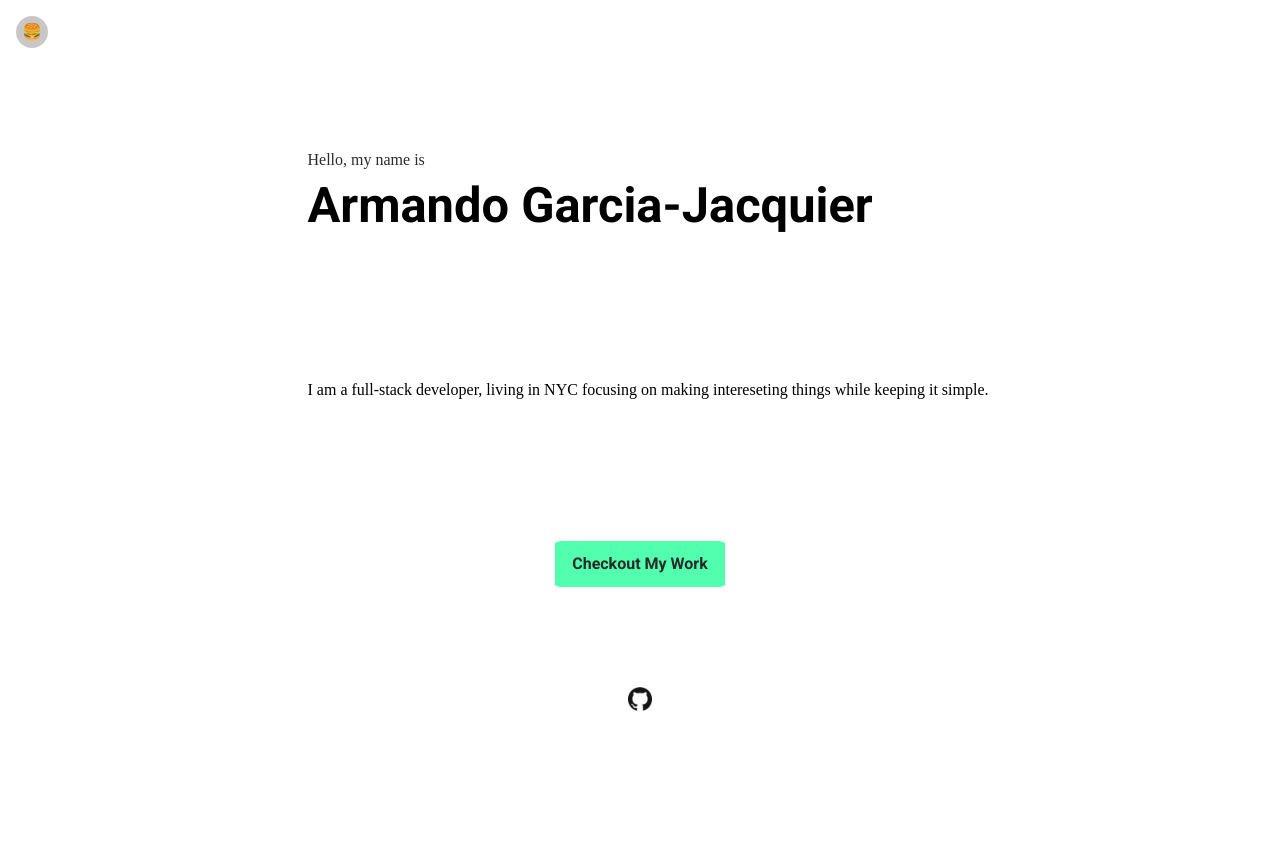
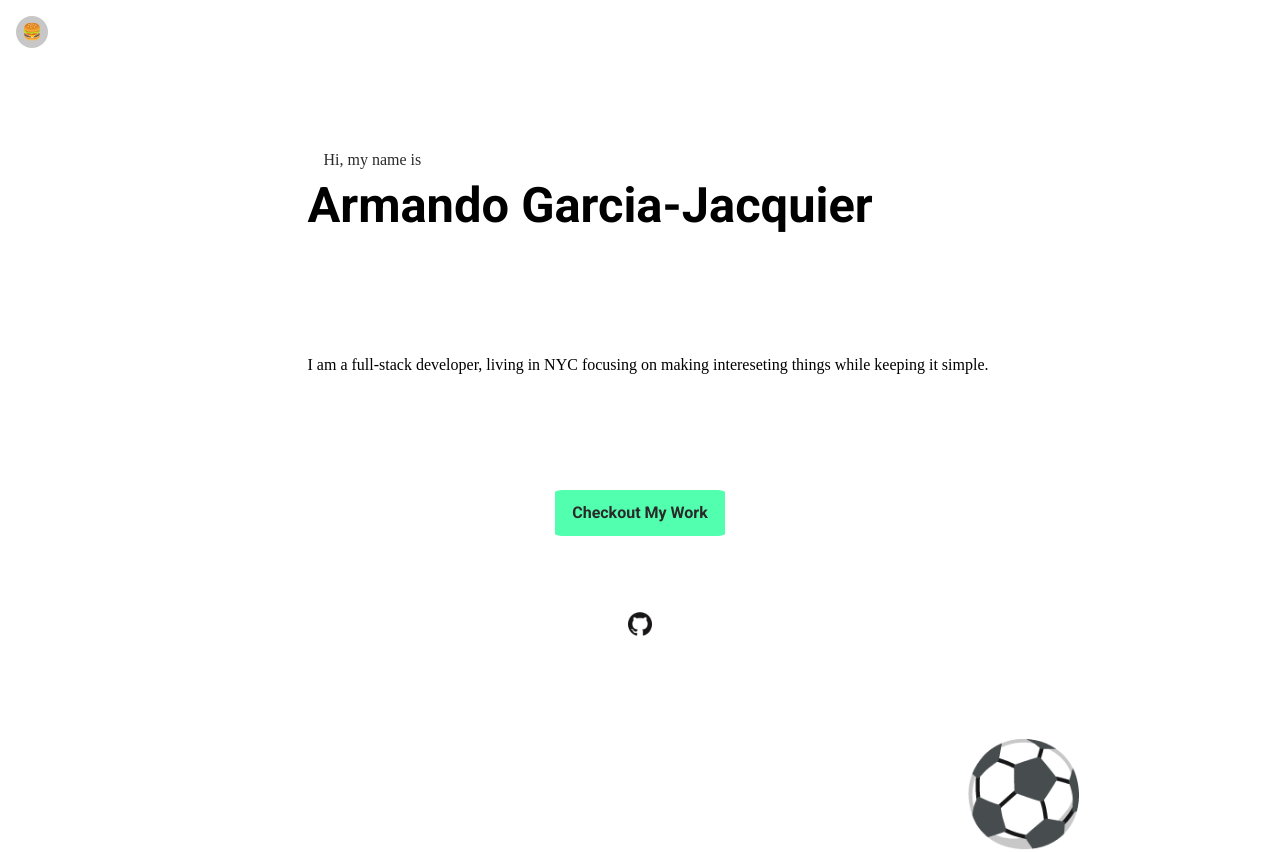
Before and after one commit to armandogj1/portfolio, a Next.js app: page / in a window 1280 px wide. Before the commit the page ends 800 px from the top, so only its background shows below. Built offline with nearby package versions, Linux system fonts and the light colour scheme.

Commit message:
Include football, Adjust css

```diff
--- a/pages/index.jsx
+++ b/pages/index.jsx
@@ -1,13 +1,14 @@
 import Link from 'next/link';
 import Image from 'next/image';
 import Layout from '../src/Layout';
+import { Football } from '../src/Football';
 import styles from '../src/styles/index.module.css';
 
 const App = (props) => {
   return (
     <section className={styles.index}>
       <div className={styles.intro}>
-        <p>Hello, my name is</p>
+        <p>Hi, my name is</p>
         <h1>Armando Garcia-Jacquier</h1>
       </div>
       <p>
@@ -24,6 +25,7 @@ const App = (props) => {
       >
         <Image src='/GitHub.png' alt='github logo' width='24' height='24' />
       </a>
+      <Football />
     </section>
   );
 };
--- /dev/null
+++ b/src/Football.jsx
@@ -0,0 +1,60 @@
+import { useState, useEffect } from 'react';
+import styles from './styles/index.module.css';
+
+export const Football = () => {
+  const [clicked, setClicked] = useState(false);
+  const [position, setPosition] = useState({
+    x: 600,
+    y: 600,
+  });
+
+  useEffect(() => {
+    const ball = document.getElementById('football');
+    // console.log(ball.clientWidth);
+    // console.log('this is innerWidth', window.innerWidth);
+    setPosition({
+      x: window.innerWidth - window.innerWidth / 5,
+      y: window.innerHeight - ball.clientHeight / 64,
+    });
+  }, [process.browser]);
+
+  const stylePosition = {
+    top: position.y,
+    left: position.x,
+  };
+
+  const handleMouseDown = (e) => {
+    e.preventDefault();
+    setClicked(true);
+  };
+
+  const handleMove = (e) => {
+    if (clicked) {
+      setPosition({ x: e.clientX, y: e.clientY });
+    }
+  };
+
+  const handleMouseUp = (e) => {
+    setClicked(false);
+  };
+
+  return (
+    <div>
+      <div
+        id='football'
+        className={styles.ball}
+        className={styles.football}
+        style={stylePosition}
+      >
+        ⚽️
+      </div>
+      <div
+        className={styles.ghost}
+        style={stylePosition}
+        onMouseDown={handleMouseDown}
+        onMouseMove={handleMove}
+        onMouseUp={handleMouseUp}
+      ></div>
+    </div>
+  );
+};
--- a/src/styles/index.module.css
+++ b/src/styles/index.module.css
@@ -5,14 +5,17 @@
   justify-content: space-between;
   height: 100%;
   padding: 5em 0 5em 0em;
+  overflow: hidden;
 }
 
-.index h1,
+.intro,
 .index p {
+  z-index: 1;
   padding-left: 1rem;
 }
 
 .index a {
+  z-index: 1;
   width: fit-content;
   align-self: center;
 }
@@ -29,3 +32,26 @@
 .intro h1 {
   font-weight: 600;
 }
+
+.football {
+  position: absolute;
+  display: flex;
+  box-sizing: border-box;
+  justify-content: center;
+  align-items: center;
+  line-height: 1;
+  font-size: 400px;
+  border-radius: 50%;
+  transform: translate(-50%, -50%) scale(0.25);
+  cursor: pointer;
+  z-index: 0;
+}
+
+.ghost {
+  position: absolute;
+  width: 100px;
+  height: 100px;
+  transform: translate(-50%, -50%) scale(0.25);
+  z-index: 10;
+  border-radius: 50%;
+}
--- a/styles.css
+++ b/styles.css
@@ -15,18 +15,17 @@ html {
 } /*16px*/
 
 body {
-}
-
-body {
   box-sizing: border-box;
   margin: 0;
   padding: 0;
   font-family: var(--roboto);
   height: 100%;
+  max-height: 100vh;
   background: white;
   font-weight: 400;
   line-height: 1.75;
   color: #000000;
+  overflow: hidden;
 }
 
 p {
@@ -138,11 +137,6 @@ footer {
   color: var(--lt-grey-hl);
   transform: scale(1.1);
   font-weight: bold;
-}
-
-.menu-button:focus {
-  transition: color 5s ease-in-out;
-  color: orange;
 }
 
 #main-block p {
```
Also changed, not shown: pages/projects/index.jsx (+11 -0 lines).
